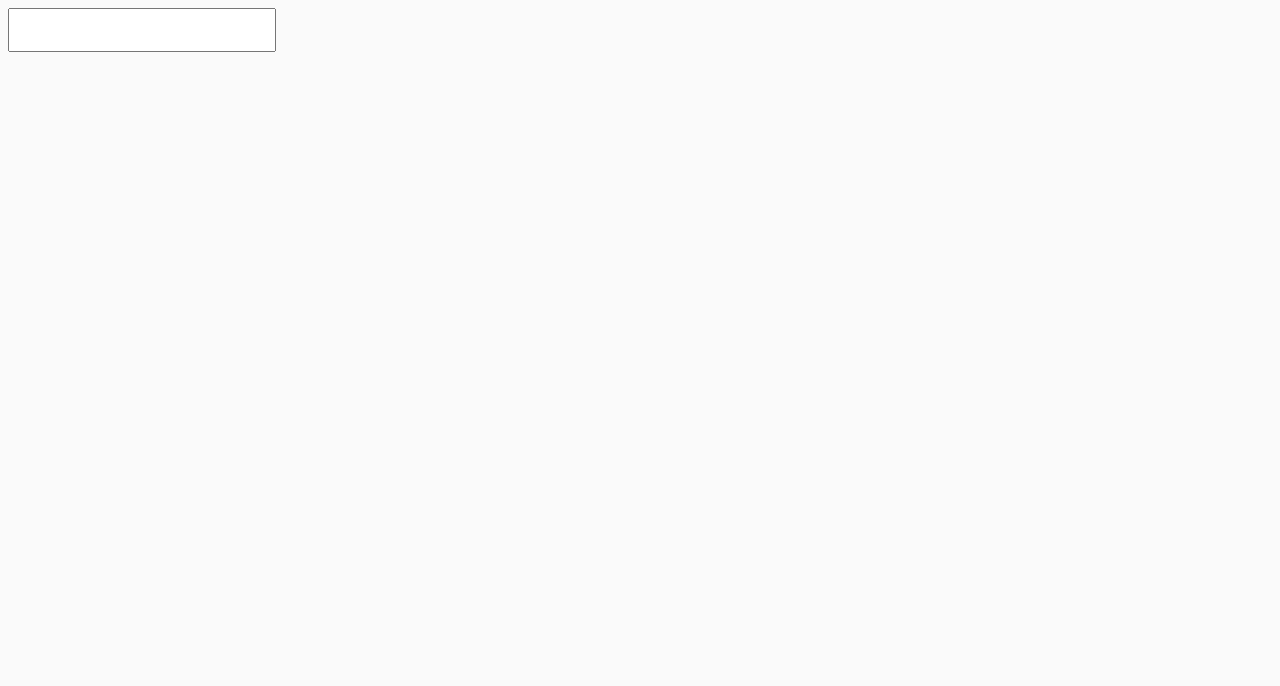
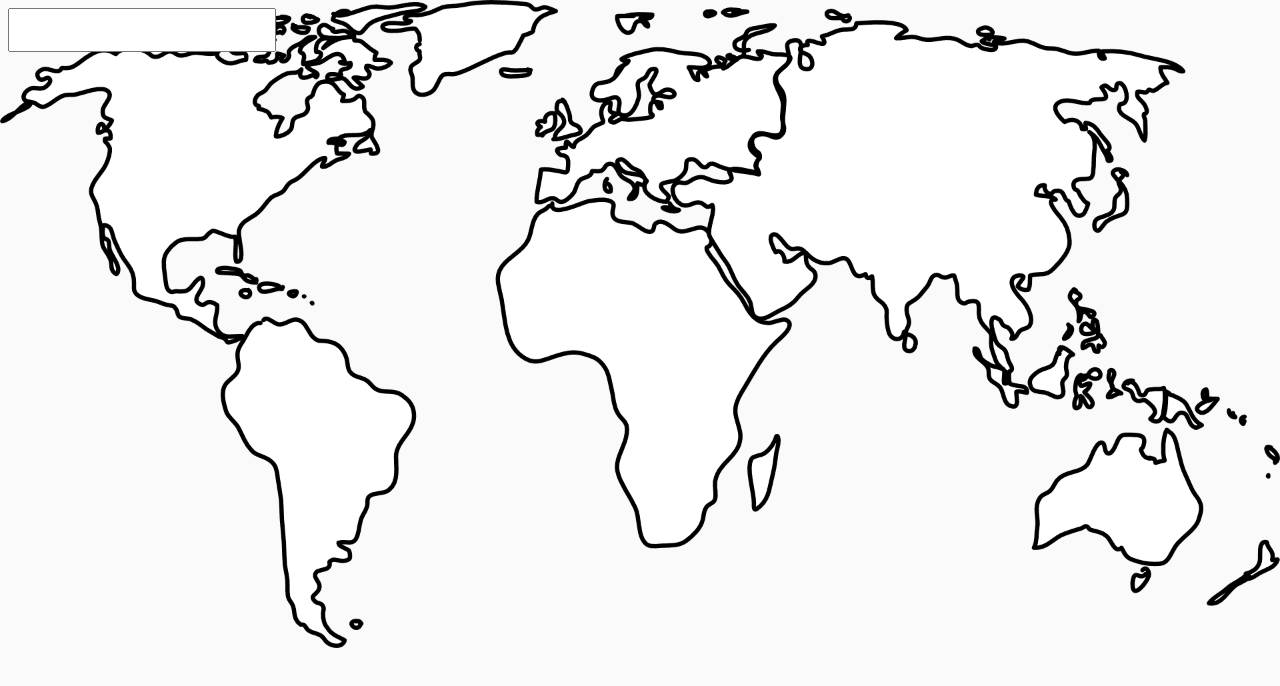
Before and after one commit to ViktorKryvorotov/goit-js-hw-10, a website built with Parcel: page src/index.html in a window 1280 px wide. Built offline with nearby package versions, Linux system fonts and the light colour scheme.

Commit message:
add style

```diff
--- a/src/css/styles.css
+++ b/src/css/styles.css
@@ -10,6 +10,9 @@ body {
   background-color: #fafafa;
   color: #212121;
   line-height: 1.5;
+  background-image:url(../images/map.png);
+  background-size:cover;
+  background-repeat: no-repeat;
 }
 
 #search-box {
```
Also changed, not shown: src/index.html (+0 -1 lines), src/fetchCountries.js (added), src/images/map.png (added).
